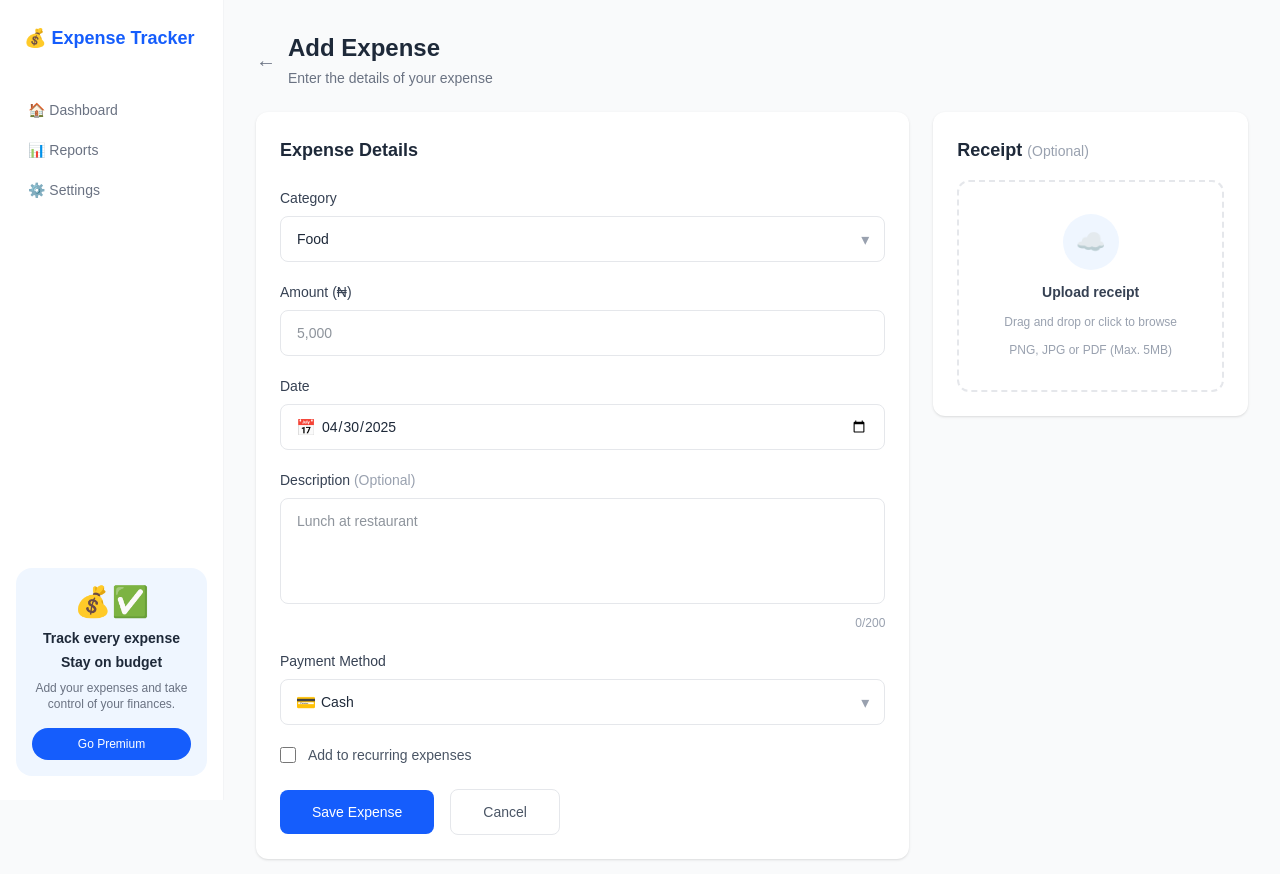
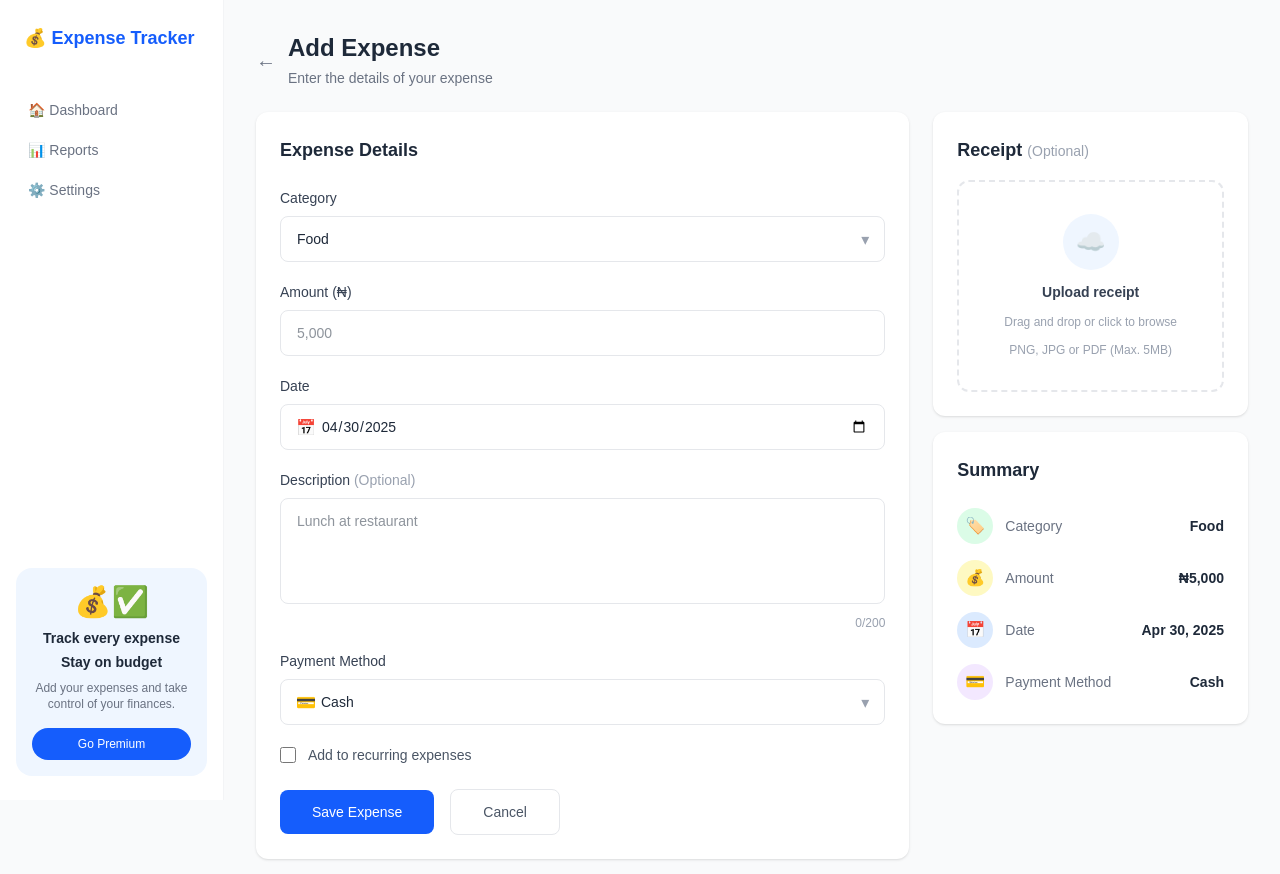
Before and after one commit to fanjorin/grp3-expense-tracker, a Next.js app in the folder frontend/: page /add-expense in a window 1280 px wide. Shown: the top 874 px of the page. Built offline with nearby package versions, Linux system fonts and the light colour scheme.

Commit message:
feat: add expense summary panel and complete add expense page

```diff
--- /dev/null
+++ b/frontend/app/add-expense/components/ExpenseSummary.jsx
@@ -0,0 +1,64 @@
+const summaryItems = [
+  {
+    id: 1,
+    icon: "🏷️",
+    iconBg: "bg-green-100",
+    label: "Category",
+    value: "Food",
+  },
+  {
+    id: 2,
+    icon: "💰",
+    iconBg: "bg-yellow-100",
+    label: "Amount",
+    value: "₦5,000",
+  },
+  {
+    id: 3,
+    icon: "📅",
+    iconBg: "bg-blue-100",
+    label: "Date",
+    value: "Apr 30, 2025",
+  },
+  {
+    id: 4,
+    icon: "💳",
+    iconBg: "bg-purple-100",
+    label: "Payment Method",
+    value: "Cash",
+  },
+];
+
+export default function ExpenseSummary() {
+  return (
+    <div className="bg-white rounded-xl shadow-sm p-6">
+
+      <h2 className="font-semibold text-gray-800 text-lg mb-6">
+        Summary
+      </h2>
+
+      {/* Summary Items */}
+      <div className="flex flex-col gap-4">
+        {summaryItems.map((item) => (
+          <div key={item.id} className="flex items-center justify-between">
+
+            {/* Left Side */}
+            <div className="flex items-center gap-3">
+              <div className={`${item.iconBg} w-9 h-9 rounded-full flex items-center justify-center text-base`}>
+                {item.icon}
+              </div>
+              <span className="text-sm text-gray-500">{item.label}</span>
+            </div>
+
+            {/* Value */}
+            <span className="text-sm font-semibold text-gray-800">
+              {item.value}
+            </span>
+
+          </div>
+        ))}
+      </div>
+
+    </div>
+  );
+}
--- a/frontend/app/add-expense/page.jsx
+++ b/frontend/app/add-expense/page.jsx
@@ -2,6 +2,7 @@ import Sidebar from "./components/Sidebar";
 import AddExpenseHeader from "./components/AddExpenseHeader";
 import ExpenseForm from "./components/ExpenseForm";
 import ReceiptUpload from "./components/ReceiptUpload";
+import ExpenseSummary from "./components/ExpenseSummary";
 
 export default function AddExpensePage() {
   return (
@@ -25,6 +26,7 @@ export default function AddExpensePage() {
           {/* Right - Receipt + Summary */}
           <div className="col-span-1 flex flex-col gap-4">
             <ReceiptUpload />
+            <ExpenseSummary />
           </div>
 
         </div>
```
